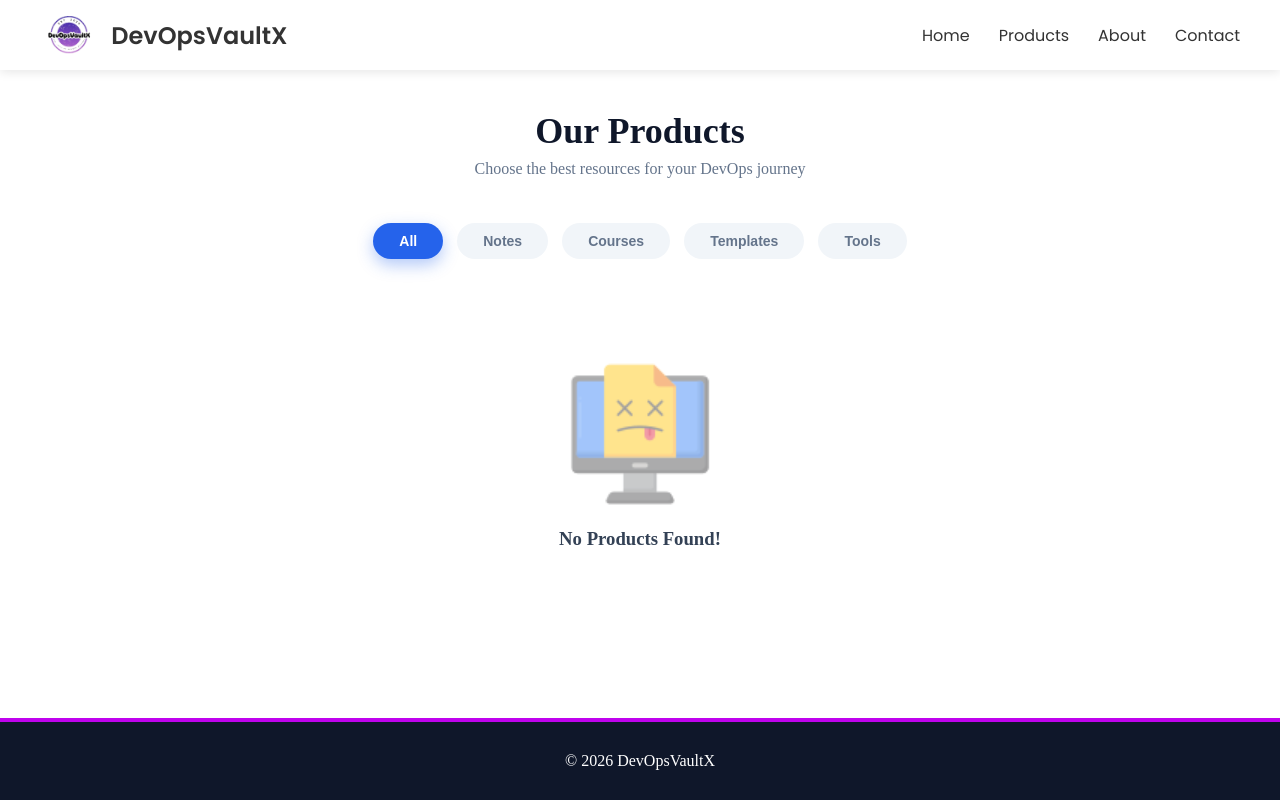
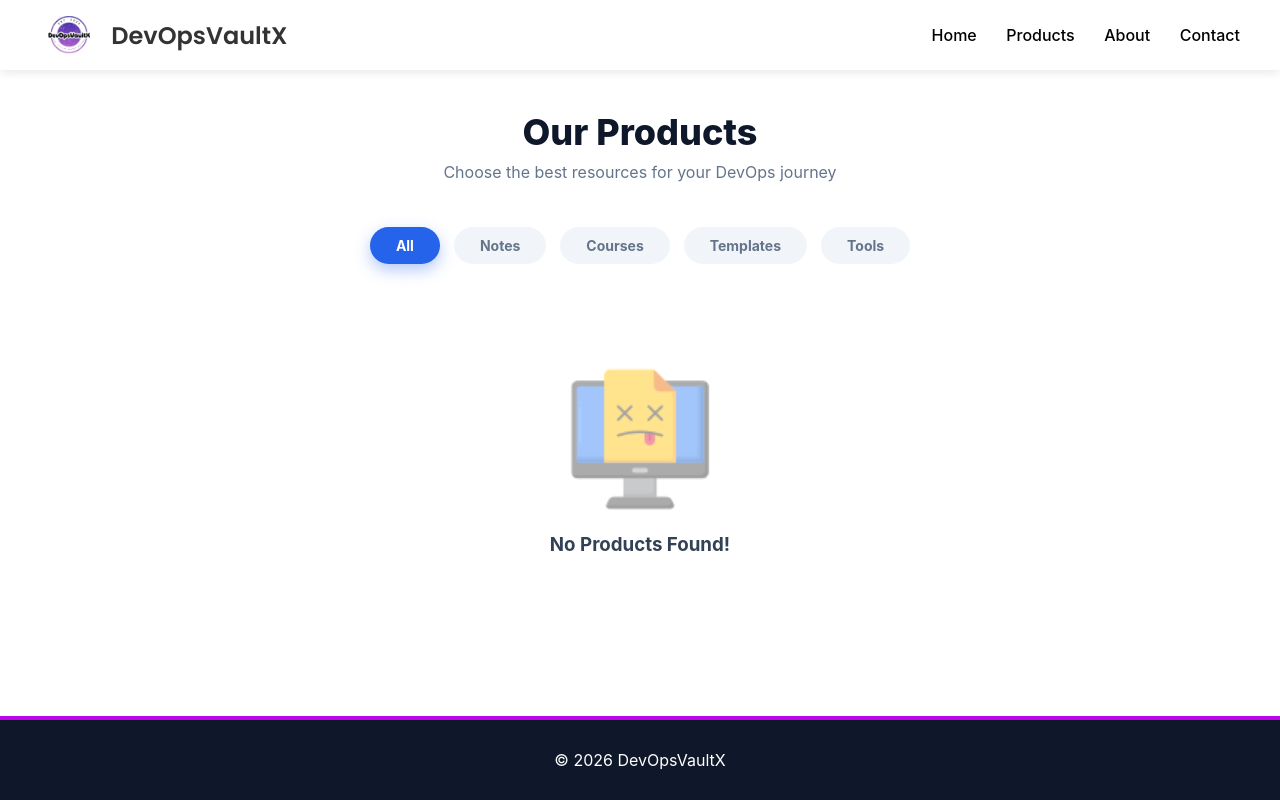
Before and after one commit to sachinthokal/DevOpsVaultX_App, a Django app: page /products/ in a window 1280 px wide. Run offline with Django 5.2, Linux system fonts and the light colour scheme; data that the repository does not hold is empty.

Commit message:
chore : base ui updated

```diff
--- a/static/css/global.css
+++ b/static/css/global.css
@@ -32,6 +32,9 @@ main, .content-wrapper {
     top: 0;
     z-index: 1000;
 }
+a{
+    text-decoration: none;
+}
 
 /* --- Logo & Brand Name --- */
 .logo-container {
@@ -55,17 +58,26 @@ main, .content-wrapper {
 
 /* --- Navigation Links --- */
 .nav-links a {
+    color: #000;
     text-decoration: none;
-    color: #333;
     margin-left: 25px;
-    font-size: 16px;
     font-weight: 500;
-    font-family: 'Poppins', sans-serif;
-    transition: color 0.3s ease;
+    position: relative;
 }
 
-.nav-links a:hover {
-    color: #007bff;
+.nav-links a.active {
+    color: #1a73e8;   /* blue */
+    font-weight: 600;
+}
+
+.nav-links a.active::after {
+    content: "";
+    position: absolute;
+    left: 0;
+    bottom: -6px;
+    width: 100%;
+    height: 2px;
+    background-color: #1a73e8;
 }
 
 /* --- Hero --- */
--- a/templates/base.html
+++ b/templates/base.html
@@ -5,19 +5,35 @@
 <head>
     <meta charset="UTF-8">
     <title>DevOpsVaultX</title>
+
+    <!-- Project Icon -->
     <link rel="icon" type="image/png" href="{% static 'images/favicon.png' %}">
+
+    <!-- Project Global CSS -->
     <link rel="stylesheet" href="{% static 'css/global.css' %}">
-    <link rel="stylesheet" href="{% static 'pages/css/pages.css' %}">
+
+    <!-- Project Pages CSS -->
+    <link rel="stylesheet" href="{% static 'pages/css/home.css' %}">
+    <link rel="stylesheet" href="{% static 'pages/css/abouts.css' %}">
+    <link rel="stylesheet" href="{% static 'pages/css/contact.css' %}">
+
+    <!-- Project Products CSS -->
     <link rel="stylesheet" href="{% static 'products/css/products.css' %}">
+    <link rel="stylesheet" href="{% static 'products/css/productview.css' %}">
+
+    <!-- Project Payments CSS -->
+    <link rel="stylesheet" href="{% static 'payments/css/payments.css' %}">
+
+    <!-- Global Google Font CSS -->
     <link href="https://fonts.googleapis.com/css2?family=Poppins:wght@400;600&display=swap" rel="stylesheet">
 </head>
 
 <body>
     <header class="navbar">
-        <div class="logo-container">
+        <a href="/"><div class="logo-container">
             <img src="{% static 'images/favicon.png' %}" alt="DevOpsVaultX Logo" class="nav-logo">
             <span class="brand-name">DevOpsVaultX</span>
-        </div>
+        </div></a>
 
         <nav class="nav-links">
             <a href="/">Home</a>
```
